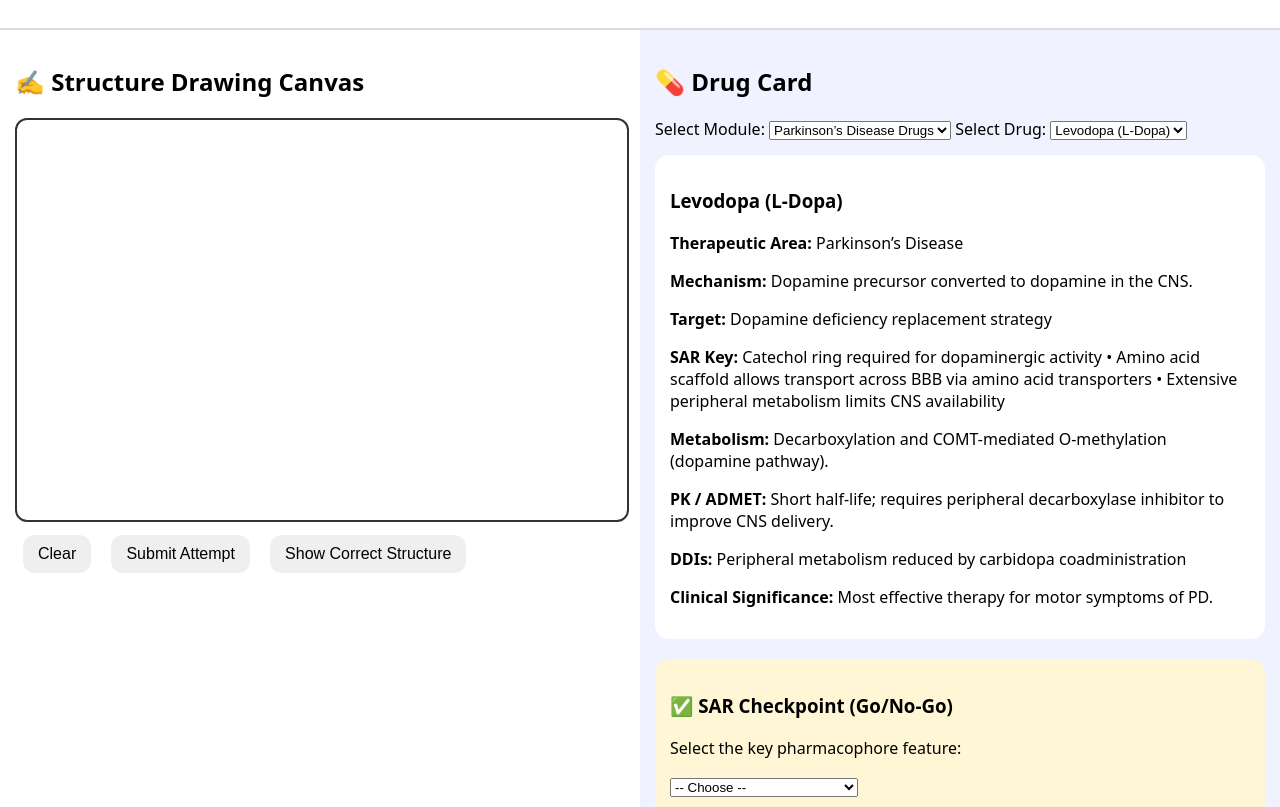
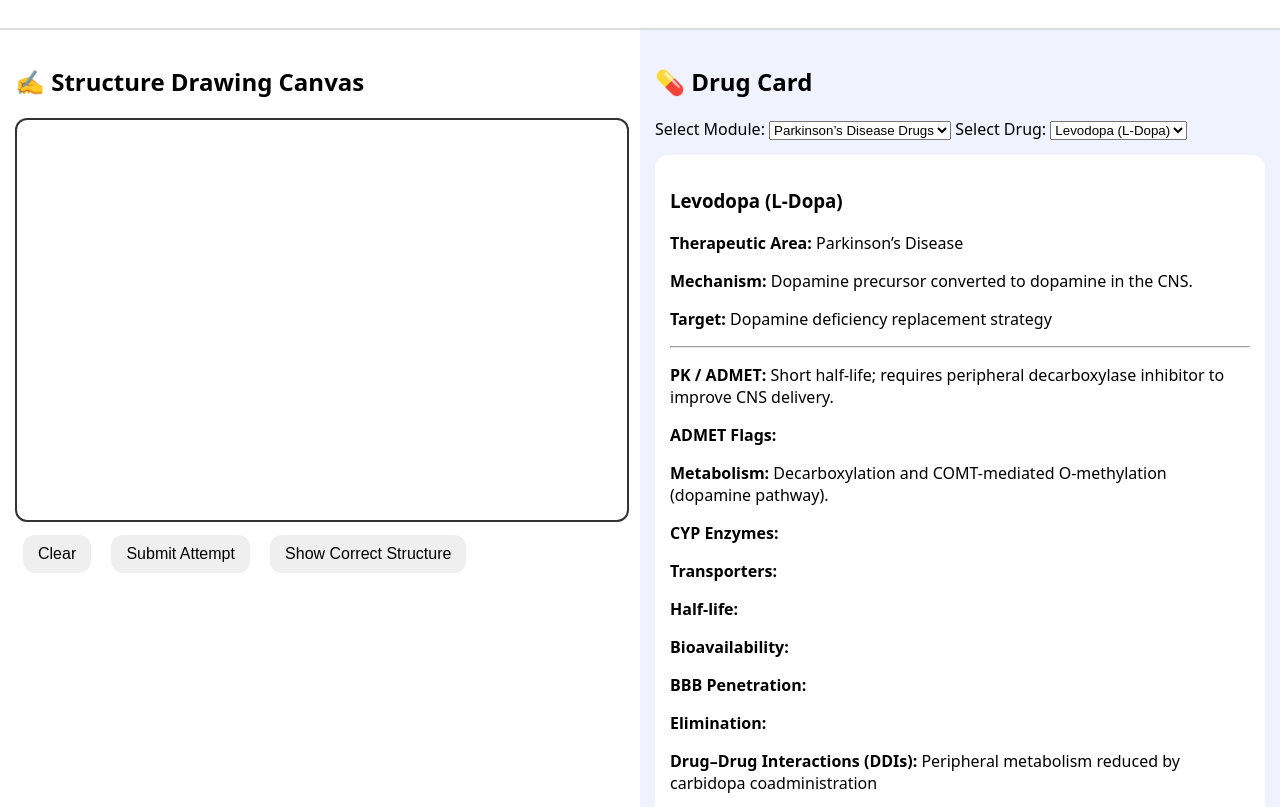
Before and after one commit to Spinner101/MedChem-Structures, a plain HTML site: page medchem/index.html in a window 1280 px wide. Shown: the part 126-933 px from the top of the page. Drawn offline with Linux system fonts and the light colour scheme.

Commit message:
Add full MedChem fields (PK/ADMET, metabolism, DDIs, physchem)

```diff
--- a/medchem/app.js
+++ b/medchem/app.js
@@ -122,6 +122,49 @@ function loadDrug(id) {
     currentDrug.clinical_significance || "";
 
   // Reset attempts + feedback
+
+  // ===== Expanded MedChem Fields =====
+  const joinOrBlank = (val, sep = "; ") =>
+    Array.isArray(val) ? val.join(sep) : (val || "");
+
+  const setText = (id, text) => {
+    const el = document.getElementById(id);
+    if (el) el.textContent = text ?? "";
+  };
+
+  setText("pk_admet", currentDrug.pk_admet || "");
+  setText("admet_flags", joinOrBlank(currentDrug.admet_flags));
+
+  setText("metabolism", currentDrug.metabolism || "");
+  setText("cyp_enzymes", joinOrBlank(currentDrug.cyp_enzymes));
+  setText("transporters", joinOrBlank(currentDrug.transporters));
+
+  setText("half_life", currentDrug.half_life || "");
+  setText("bioavailability", currentDrug.bioavailability || "");
+  setText("bbb", currentDrug.bbb || "");
+  setText("elimination", currentDrug.elimination || "");
+
+  // DDIs/Warnings (keeps your existing DDI rendering consistent)
+  setText("ddis", joinOrBlank(currentDrug.ddis));
+  setText("contraindications", joinOrBlank(currentDrug.contraindications));
+  setText("boxed_warnings", joinOrBlank(currentDrug.boxed_warnings));
+
+  // PhysChem formatting
+  const p = currentDrug.physchem || {};
+  const physchemLine = [
+    p.mw ? `MW: ${p.mw}` : "",
+    p.logp ? `logP: ${p.logp}` : "",
+    p.tpsa ? `tPSA: ${p.tpsa}` : "",
+    p.hbd ? `HBD: ${p.hbd}` : "",
+    p.hba ? `HBA: ${p.hba}` : "",
+    p.pka ? `pKa: ${p.pka}` : ""
+  ].filter(Boolean).join(" | ");
+
+  setText("physchem", physchemLine);
+  setText("clinical_pearls", joinOrBlank(currentDrug.clinical_pearls, " • "));
+  // ===== End Expanded MedChem Fields =====
+
+
   attempts = 0;
   document.getElementById("feedbackMsg").textContent = "";
 }
--- a/medchem/data/drugs.json
+++ b/medchem/data/drugs.json
@@ -24,9 +24,26 @@
           "answer": "To block peripheral metabolism and increase CNS dopamine availability.",
           "hint": "Think peripheral decarboxylation."
         }
-      ]
+      ],
+      "admet_flags": [],
+      "cyp_enzymes": [],
+      "transporters": [],
+      "half_life": "",
+      "bioavailability": "",
+      "bbb": "",
+      "elimination": "",
+      "contraindications": [],
+      "boxed_warnings": [],
+      "physchem": {
+        "mw": "",
+        "logp": "",
+        "tpsa": "",
+        "hbd": "",
+        "hba": "",
+        "pka": ""
+      },
+      "clinical_pearls": []
     },
-
     {
       "id": "carbidopa",
       "name": "Carbidopa",
@@ -48,9 +65,26 @@
           "answer": "No",
           "hint": "It is designed for peripheral selectivity."
         }
-      ]
+      ],
+      "admet_flags": [],
+      "cyp_enzymes": [],
+      "transporters": [],
+      "half_life": "",
+      "bioavailability": "",
+      "bbb": "",
+      "elimination": "",
+      "contraindications": [],
+      "boxed_warnings": [],
+      "physchem": {
+        "mw": "",
+        "logp": "",
+        "tpsa": "",
+        "hbd": "",
+        "hba": "",
+        "pka": ""
+      },
+      "clinical_pearls": []
     },
-
     {
       "id": "rasagiline",
       "name": "Rasagiline",
@@ -74,9 +108,26 @@
           "answer": "Propargylamine",
           "hint": "Covalent flavin binding."
         }
-      ]
+      ],
+      "admet_flags": [],
+      "cyp_enzymes": [],
+      "transporters": [],
+      "half_life": "",
+      "bioavailability": "",
+      "bbb": "",
+      "elimination": "",
+      "contraindications": [],
+      "boxed_warnings": [],
+      "physchem": {
+        "mw": "",
+        "logp": "",
+        "tpsa": "",
+        "hbd": "",
+        "hba": "",
+        "pka": ""
+      },
+      "clinical_pearls": []
     },
-
     {
       "id": "selegiline",
       "name": "Selegiline",
@@ -94,9 +145,26 @@
         "Avoid serotonergic drugs → serotonin syndrome risk"
       ],
       "clinical_significance": "Adjunct therapy, less preferred due to metabolites.",
-      "checkpoints": []
+      "checkpoints": [],
+      "admet_flags": [],
+      "cyp_enzymes": [],
+      "transporters": [],
+      "half_life": "",
+      "bioavailability": "",
+      "bbb": "",
+      "elimination": "",
+      "contraindications": [],
+      "boxed_warnings": [],
+      "physchem": {
+        "mw": "",
+        "logp": "",
+        "tpsa": "",
+        "hbd": "",
+        "hba": "",
+        "pka": ""
+      },
+      "clinical_pearls": []
     },
-
     {
       "id": "safinamide",
       "name": "Safinamide",
@@ -114,9 +182,26 @@
         "Caution with serotonergic agents"
       ],
       "clinical_significance": "Adjunct option with improved tolerability.",
-      "checkpoints": []
+      "checkpoints": [],
+      "admet_flags": [],
+      "cyp_enzymes": [],
+      "transporters": [],
+      "half_life": "",
+      "bioavailability": "",
+      "bbb": "",
+      "elimination": "",
+      "contraindications": [],
+      "boxed_warnings": [],
+      "physchem": {
+        "mw": "",
+        "logp": "",
+        "tpsa": "",
+        "hbd": "",
+        "hba": "",
+        "pka": ""
+      },
+      "clinical_pearls": []
     },
-
     {
       "id": "entacapone",
       "name": "Entacapone",
@@ -132,9 +217,26 @@
       "pk_admet": "Short acting; given with each levodopa dose.",
       "ddis": [],
       "clinical_significance": "Reduces wearing-off effect of levodopa.",
-      "checkpoints": []
+      "checkpoints": [],
+      "admet_flags": [],
+      "cyp_enzymes": [],
+      "transporters": [],
+      "half_life": "",
+      "bioavailability": "",
+      "bbb": "",
+      "elimination": "",
+      "contraindications": [],
+      "boxed_warnings": [],
+      "physchem": {
+        "mw": "",
+        "logp": "",
+        "tpsa": "",
+        "hbd": "",
+        "hba": "",
+        "pka": ""
+      },
+      "clinical_pearls": []
     },
-
     {
       "id": "tolcapone",
       "name": "Tolcapone",
@@ -150,9 +252,26 @@
       "pk_admet": "Longer acting but hepatotoxicity risk.",
       "ddis": [],
       "clinical_significance": "Reserved due to liver toxicity concerns.",
-      "checkpoints": []
+      "checkpoints": [],
+      "admet_flags": [],
+      "cyp_enzymes": [],
+      "transporters": [],
+      "half_life": "",
+      "bioavailability": "",
+      "bbb": "",
+      "elimination": "",
+      "contraindications": [],
+      "boxed_warnings": [],
+      "physchem": {
+        "mw": "",
+        "logp": "",
+        "tpsa": "",
+        "hbd": "",
+        "hba": "",
+        "pka": ""
+      },
+      "clinical_pearls": []
     },
-
     {
       "id": "apomorphine",
       "name": "Apomorphine",
@@ -168,9 +287,26 @@
       "pk_admet": "Rapid onset; used for acute off episodes.",
       "ddis": [],
       "clinical_significance": "Rescue therapy for sudden motor fluctuations.",
-      "checkpoints": []
+      "checkpoints": [],
+      "admet_flags": [],
+      "cyp_enzymes": [],
+      "transporters": [],
+      "half_life": "",
+      "bioavailability": "",
+      "bbb": "",
+      "elimination": "",
+      "contraindications": [],
+      "boxed_warnings": [],
+      "physchem": {
+        "mw": "",
+        "logp": "",
+        "tpsa": "",
+        "hbd": "",
+        "hba": "",
+        "pka": ""
+      },
+      "clinical_pearls": []
     },
-
     {
       "id": "pramipexole",
       "name": "Pramipexole",
@@ -186,9 +322,26 @@
       "pk_admet": "Longer duration than levodopa.",
       "ddis": [],
       "clinical_significance": "Used early or adjunct in PD therapy.",
-      "checkpoints": []
+      "checkpoints": [],
+      "admet_flags": [],
+      "cyp_enzymes": [],
+      "transporters": [],
+      "half_life": "",
+      "bioavailability": "",
+      "bbb": "",
+      "elimination": "",
+      "contraindications": [],
+      "boxed_warnings": [],
+      "physchem": {
+        "mw": "",
+        "logp": "",
+        "tpsa": "",
+        "hbd": "",
+        "hba": "",
+        "pka": ""
+      },
+      "clinical_pearls": []
     },
-
     {
       "id": "ropinirole",
       "name": "Ropinirole",
@@ -203,9 +356,26 @@
       "pk_admet": "Oral agonist used in early PD.",
       "ddis": [],
       "clinical_significance": "Adjunct or monotherapy option.",
-      "checkpoints": []
+      "checkpoints": [],
+      "admet_flags": [],
+      "cyp_enzymes": [],
+      "transporters": [],
+      "half_life": "",
+      "bioavailability": "",
+      "bbb": "",
+      "elimination": "",
+      "contraindications": [],
+      "boxed_warnings": [],
+      "physchem": {
+        "mw": "",
+        "logp": "",
+        "tpsa": "",
+        "hbd": "",
+        "hba": "",
+        "pka": ""
+      },
+      "clinical_pearls": []
     },
-
     {
       "id": "rotigotine",
       "name": "Rotigotine",
@@ -221,7 +391,25 @@
       "pk_admet": "Continuous delivery reduces fluctuations.",
       "ddis": [],
       "clinical_significance": "Transdermal dopamine agonist option.",
-      "checkpoints": []
+      "checkpoints": [],
+      "admet_flags": [],
+      "cyp_enzymes": [],
+      "transporters": [],
+      "half_life": "",
+      "bioavailability": "",
+      "bbb": "",
+      "elimination": "",
+      "contraindications": [],
+      "boxed_warnings": [],
+      "physchem": {
+        "mw": "",
+        "logp": "",
+        "tpsa": "",
+        "hbd": "",
+        "hba": "",
+        "pka": ""
+      },
+      "clinical_pearls": []
     }
   ]
 }
--- a/medchem/index.html
+++ b/medchem/index.html
@@ -46,6 +46,28 @@
       <p><b>Mechanism:</b> <span id="mechanism"></span></p>
       <p><b>Target:</b> <span id="target"></span></p>
 
+<hr>
+
+<p><b>PK / ADMET:</b> <span id="pk_admet"></span></p>
+<p><b>ADMET Flags:</b> <span id="admet_flags"></span></p>
+
+<p><b>Metabolism:</b> <span id="metabolism"></span></p>
+<p><b>CYP Enzymes:</b> <span id="cyp_enzymes"></span></p>
+<p><b>Transporters:</b> <span id="transporters"></span></p>
+
+<p><b>Half-life:</b> <span id="half_life"></span></p>
+<p><b>Bioavailability:</b> <span id="bioavailability"></span></p>
+<p><b>BBB Penetration:</b> <span id="bbb"></span></p>
+<p><b>Elimination:</b> <span id="elimination"></span></p>
+
+<p><b>Drug–Drug Interactions (DDIs):</b> <span id="ddis"></span></p>
+
+<p><b>Contraindications:</b> <span id="contraindications"></span></p>
+<p><b>Boxed Warnings:</b> <span id="boxed_warnings"></span></p>
+
+<p><b>PhysChem:</b> <span id="physchem"></span></p>
+<p><b>Clinical Pearls:</b> <span id="clinical_pearls"></span></p>
+
       <p><b>SAR Key:</b> <span id="sar"></span></p>
 
       <p><b>Metabolism:</b> <span id="metabolism"></span></p>
```
Also changed, not shown: 1 other file.
